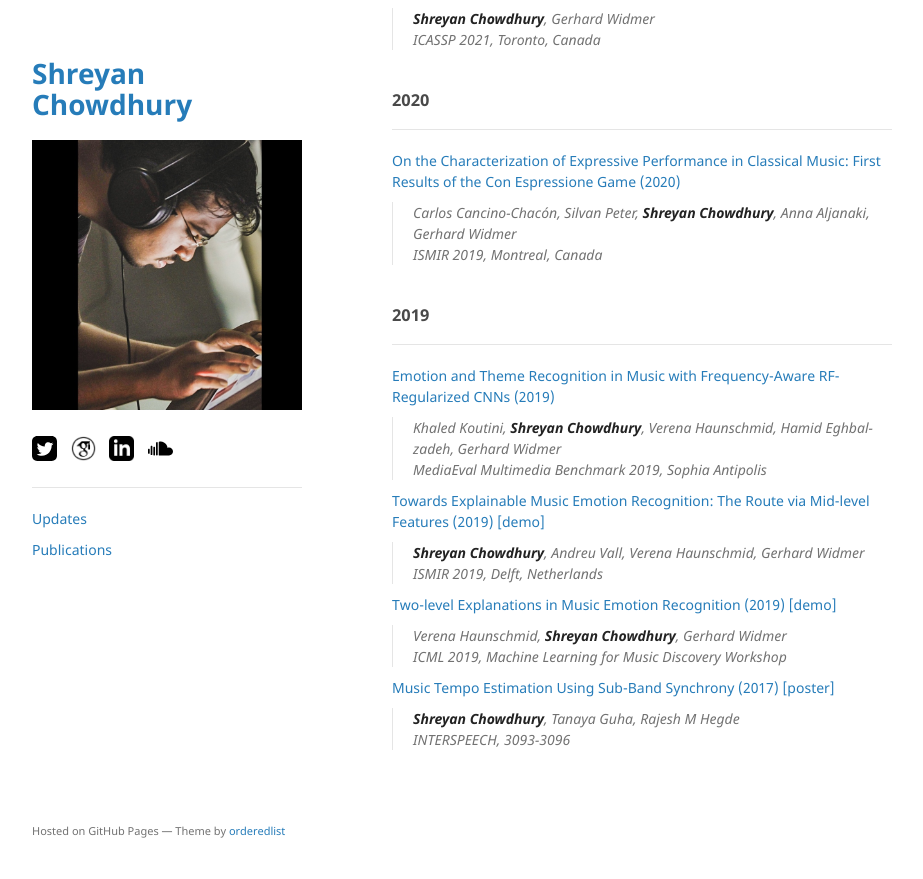
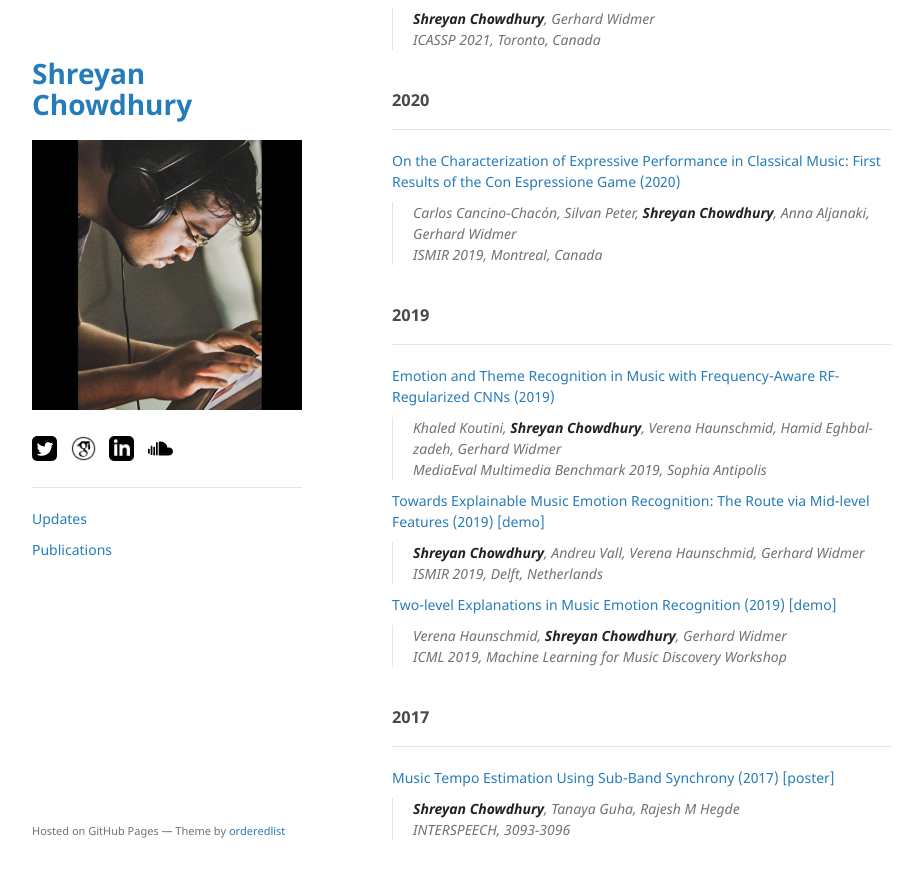
Before and after one commit to shreyanc/shreyanc.github.io, a Jekyll site: the page built from index.md, in a window 1280 px wide and 900 px high, scrolled down 1403 px. Shown: the top 879 px of the window, without its empty margins (178-1101 px from the left). Built offline with Jekyll 4.4.1, drawn with Linux system fonts in a browser that asks for light colours.

Commit message:
Update index.md

```diff
--- a/index.md
+++ b/index.md
@@ -82,6 +82,10 @@ Currently I am working with the [Con Espressione](https://www.jku.at/en/institut
 >Verena Haunschmid, **Shreyan Chowdhury**, Gerhard Widmer<br>
 >ICML 2019, Machine Learning for Music Discovery Workshop
 
+<br>
+### 2017
+----
+
 [Music Tempo Estimation Using Sub-Band Synchrony (2017)](https://www.isca-speech.org/archive/Interspeech_2017/pdfs/1000.PDF) [[poster]](http://tanayag.com/Pub_files/chowdhury_ISposter.pdf)
 >**Shreyan Chowdhury**, Tanaya Guha, Rajesh M Hegde<br>
 >INTERSPEECH, 3093-3096
```
